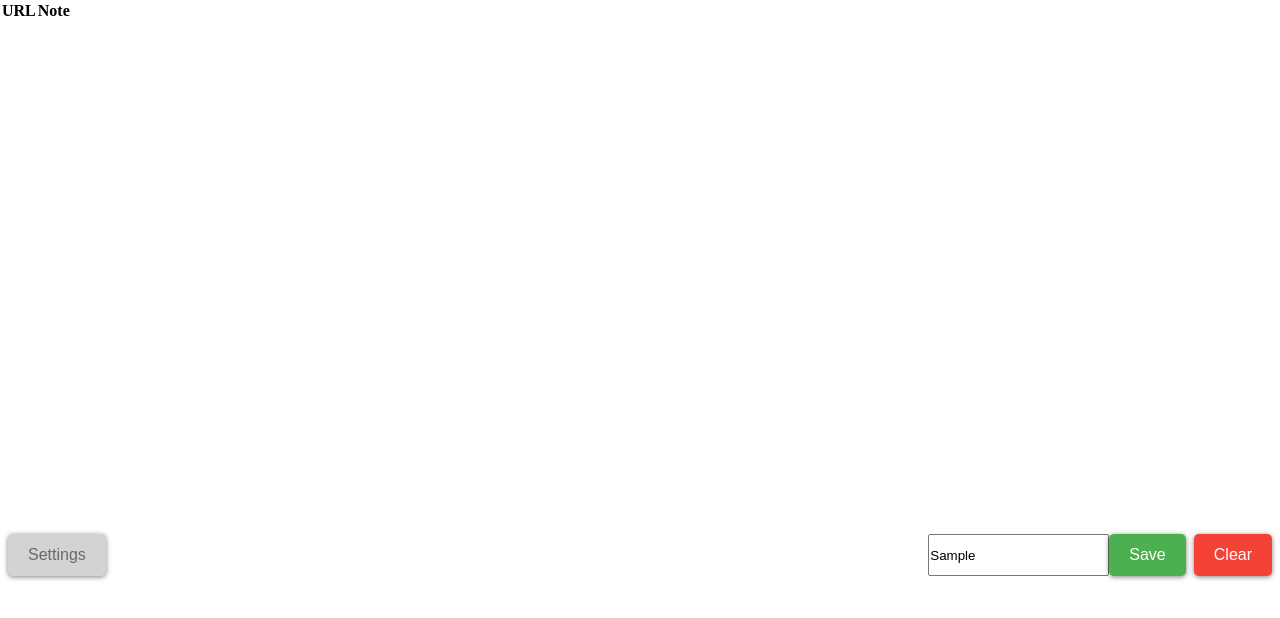
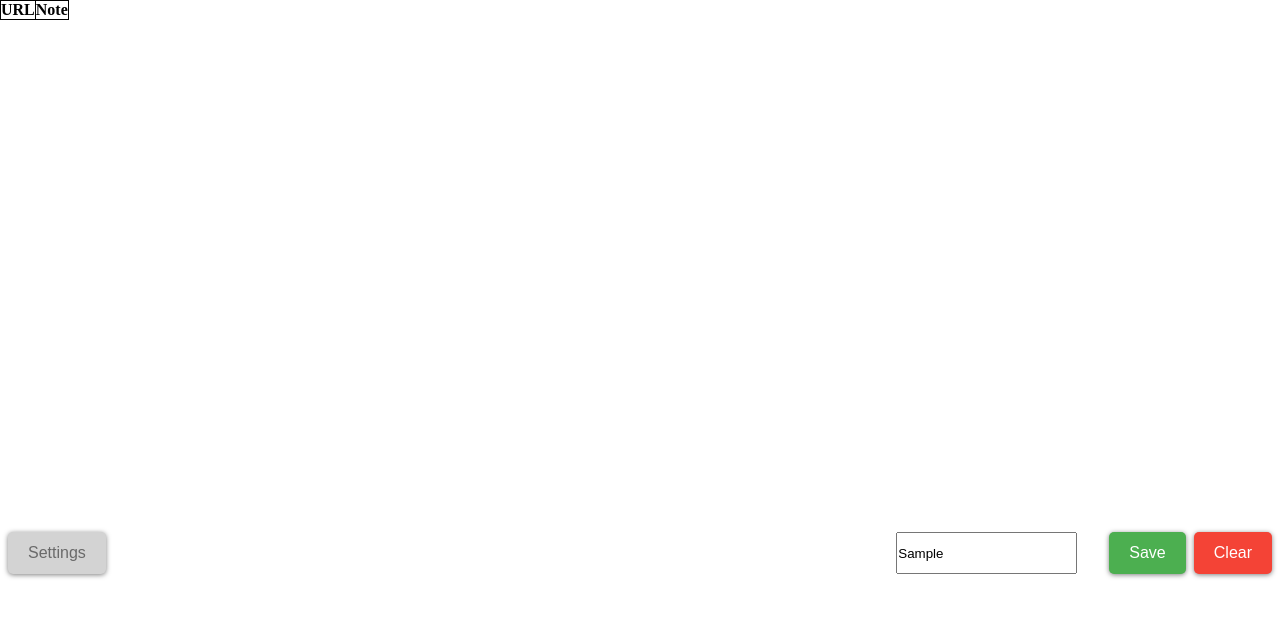
Before and after one commit to connoro7/Tabloid, a browser extension: page index.html in a window 1280 px wide. Both pictures are taken after typing "Sample" into the empty fields and a click on the button "Save". Drawn offline with Linux system fonts and the light colour scheme.

Commit message:
style: add css rules for search bar and body
also clean up a bit

```diff
--- a/index.html
+++ b/index.html
@@ -10,8 +10,6 @@
   </head>
   <body>
     <div id="app">
-
-      <!-- VVVVVVV -->
       <div id="searchResults" style="display: none">
         <table>
           <thead>
@@ -20,13 +18,9 @@
               <th>Note</th>
             </tr>
           </thead>
-          <tbody id="searchResultsBody">
-
-          </tbody>
+          <tbody id="searchResultsBody"></tbody>
         </table>
       </div>
-      <!-- ^^^^^^^ -->
-
       <div id="settings" style="display: none">
         <!-- font dropdown -->
         <form id="settingsForm">
@@ -73,9 +67,7 @@
         <div class="statusContainer">
           <span id="statusMsg" style="display: none"></span>
         </div>
-        <!-- VVVVV -->
-        <input type="text" name="searchBar" id="searchBar">
-        <!-- ^^^^^ -->
+        <input type="text" name="searchBar" id="searchBar" placeholder="Search notes">
         <button id="saveBtn" class="">Save</button>
         <button id="clearBtn" class="">Clear</button>
       </div>
--- a/index.js
+++ b/index.js
@@ -104,7 +104,6 @@ document.addEventListener('DOMContentLoaded', () => {
             value.toLocaleLowerCase().includes(searchValue.toLocaleLowerCase())) {
           results.push({ url: key, note: value })
         }
-
       }
 
       results.forEach(pair => {
--- a/indexDev.js
+++ b/indexDev.js
@@ -103,7 +103,6 @@ document.addEventListener('DOMContentLoaded', () => {
             value.toLocaleLowerCase().includes(searchValue.toLocaleLowerCase())) {
           results.push({ url: key, note: value })
         }
-
       }
 
       results.forEach(pair => {
--- a/style.css
+++ b/style.css
@@ -132,6 +132,15 @@ textarea:active {
   border: none;
 }
 
+#searchResult {
+  position: absolute;
+}
+
+#searchResults> table, th, td {
+  border: 1px solid black;
+  border-collapse: collapse;
+}
+
 /* #region Buttons */
 #btnContainer {
   display: flex;
@@ -185,6 +194,10 @@ button#settingsBtn {
 button#clearBtn {
   background-color: #f44336; /* Red */
 }
+
+input#searchBar {
+  margin-right: 2rem;
+}
 /* #endregion */
 
 span.status {
```
